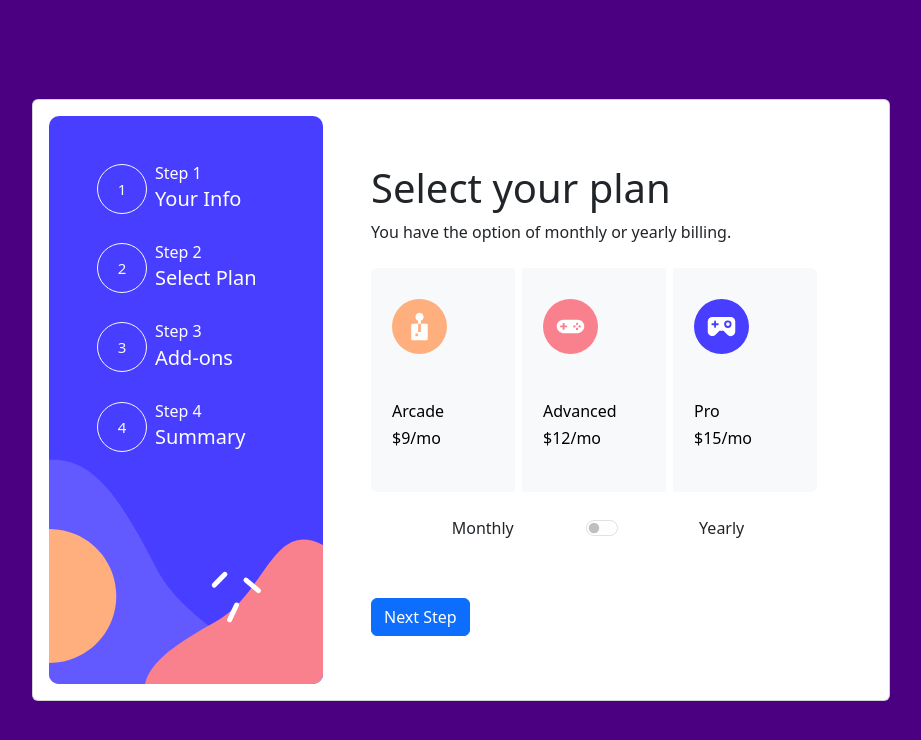
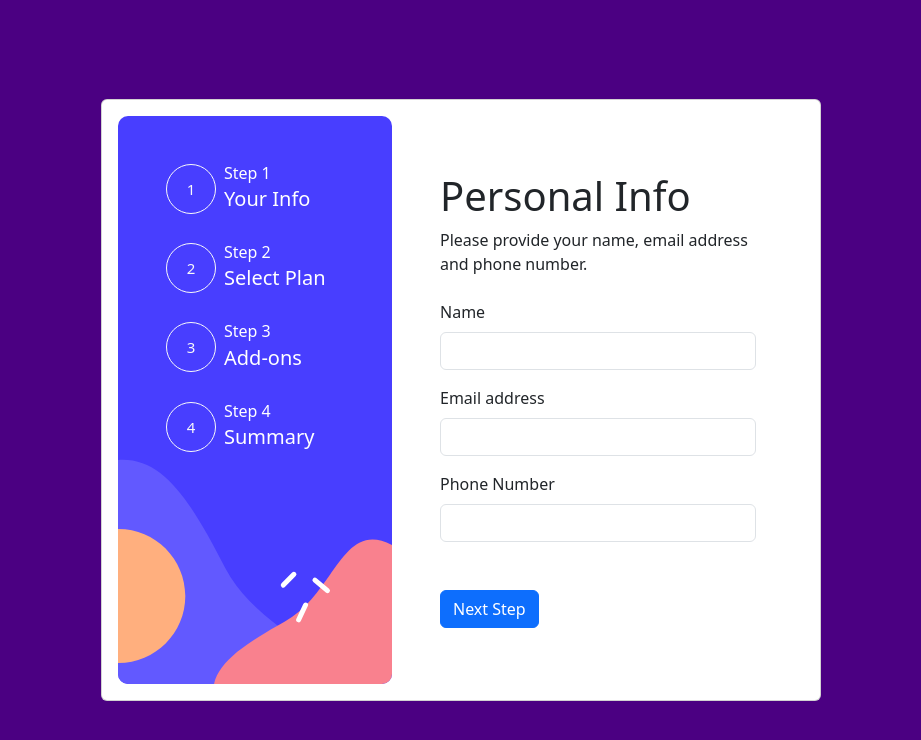
Before and after one commit to Th0masCat/plan-form-frontend, a React (Vite) app: page /plan in a window 1280 px wide. Shown: the top 740 px of the page, without its empty margins (179-1100 px from the left). Built offline with nearby package versions, Linux system fonts and the light colour scheme.

Commit message:
added switch logic and animations

```diff
--- a/src/app.css
+++ /dev/null
@@ -1,5 +0,0 @@
-.card {
-     transition: max-width 0.5s, min-width 0.5s;
-     max-width: 55rem;
-    min-width: 40rem;
-}
--- a/src/components/MainPage.jsx
+++ b/src/components/MainPage.jsx
@@ -1,8 +1,10 @@
-import { useNavigate } from 'react-router-dom'
-import { useState } from 'react'
-import { Route, Routes } from 'react-router-dom'
+import { useNavigate, Route, Routes } from 'react-router-dom';
+import { useEffect, useState } from 'react';
 import axios from 'axios'
 import { useRecoilValue } from "recoil";
+
+//Styles
+import "./plan.css";
 
 //Components
 import Sidebar from './Sidebar'
@@ -15,23 +17,19 @@ import SummaryPage from './SummaryPage'
 import { PageContext } from '../context/PageContext'
 import { registerFormState } from "../atoms/registerForms";
 
-
 function MainPage() {
     //Navigation Bar logic
-    const links = ['/', '/plan', '/addons', '/summary']
-    const totalPages = links.length;
+    const totalPages = 4;
 
     const [currentPage, setCurrentPage] = useState(1);
-    const nav = useNavigate();
 
     const goToNextPage = () => {
         setCurrentPage((page) => page + 1);
-        nav(links[currentPage])
+
     };
 
     const goToPreviousPage = () => {
         setCurrentPage((page) => page - 1);
-        nav(links[currentPage - 2])
     };
 
     //Form Submission
@@ -72,23 +70,52 @@ function MainPage() {
             })
     }
 
+    //Card Width
+    const [cardWidth, setCardWidth] = useState('45rem');
+
+    useEffect(() => {
+        if (currentPage === 1) {
+            setCardWidth('45rem');
+        }
+        else if (currentPage === 2) {
+            setCardWidth('53rem');
+        }
+        else if (currentPage === 3) {
+            setCardWidth('48rem');
+        }
+        else if (currentPage === 4) {
+            setCardWidth('50rem');
+        }
+    }, [currentPage])
+
+    //Page Change
+    const handlePageChange = (page) => {
+        if (page === 1) {
+            return <DetailsForm />
+        }
+        else if (page === 2) {
+            return <PlanDetails />
+        }
+        else if (page === 3) {
+            return <AddOnsPage />
+        }
+        else if (page === 4) {
+            return <SummaryPage cost={totalCost} handleFormSubmit={handleFormSubmit} />
+        }
+    }
+
 
     return (
         //Context for navigation bar
         <PageContext.Provider value={{ currentPage, setCurrentPage }}>
             {/* Card Body */}
-            <div className="card pe-5" >
+            <div className="card pe-5" style={{ width: cardWidth }}>
                 <div className="card-body ps-3 d-flex align-items-center ">
                     <Sidebar />
-                    <div className='ms-5'>
-                        {/* Routes */}
-                        <Routes>
-                            <Route path='/' element={<DetailsForm />} />
-                            <Route path='/plan' element={<PlanDetails />} />
-                            <Route path='/addons' element={<AddOnsPage />} />
-                            <Route path='/summary' element={<SummaryPage cost={totalCost} />} />
-                        </Routes>
-
+                    <div className='ms-5 w-100'>
+                        {
+                            handlePageChange(currentPage)
+                        }
                         {/* Navigation Bar */}
                         <div className="d-flex mt-5 justify-content-between w-100 ">
                             {
@@ -111,7 +138,6 @@ function MainPage() {
                     </div>
 
                     {console.log(currentPage)}
-                    {console.log(links[currentPage])}
 
                 </div>
             </div>
--- a/src/components/PlanCard.jsx
+++ b/src/components/PlanCard.jsx
@@ -6,9 +6,9 @@ function PlanCard(props) {
     const [form, setForm] = useRecoilState(registerFormState);
 
     return (
-        <label className="btn btn-light me-2" htmlFor={props.title} style={{ width: "9rem", height: "14rem" }}>
+        <label className={`btn btn-light me-2 d-flex align-items-center p-3 ${form.plan_name == props.id?"active":""}`} htmlFor={props.title}>
             <input onChange={e=>setForm({...form, plan_name:props.id})}  type="radio" name="options" id={props.title} style={{ visibility: "hidden" }} />
-            <div className="d-flex flex-column align-items-start ms-2">
+            <div className="d-flex flex-column w-100">
                 <img src={props.image} className="w-50 mb-5" alt="..." />
                 <div>
                     <h6 className="text-start">{props.title}</h6>
@@ -16,7 +16,6 @@ function PlanCard(props) {
                 </div>
             </div>
         </label>
-
     )
 
 }
--- a/src/components/PlanDetails.jsx
+++ b/src/components/PlanDetails.jsx
@@ -9,11 +9,11 @@ function PlanDetails() {
     const [form, setForm] = useRecoilState(registerFormState);
 
     return (
-        <>
+        <div>
             <h1 className="fs-1 mb-2">Select your plan</h1>
             <p className="mb-4"> You have the option of monthly or yearly billing.
             </p>
-            <div className="btn-group" data-bs-toggle="buttons">
+            <div className="btn-group w-100" data-bs-toggle="buttons">
                 <PlanCard id="1" title='Arcade' price={form.plan_duration_is_monthly ? '$9/mo' : '$90/yr'} image={arcadeImage} />
                 <PlanCard id="2" title='Advanced' price={form.plan_duration_is_monthly ? '$12/mo' : '$120/yr'} image={advancedImage} />
                 <PlanCard id="3" title='Pro' price={form.plan_duration_is_monthly ? '$15/mo' : '$150/yr'} image={proImage} />
@@ -27,7 +27,7 @@ function PlanDetails() {
                 </div>
                 <div className="text-lighter">Yearly</div>
             </div>
-        </>
+        </div>
     );
 }
 
--- a/src/components/Sidebar.jsx
+++ b/src/components/Sidebar.jsx
@@ -8,7 +8,7 @@ function Sidebar() {
     const {setCurrentPage} = useContext(PageContext);
     return (
         <div className='position-relative'>
-            <img src={sideBarImage} alt="sideBar" className="img-fluid"/>
+            <img src={sideBarImage} alt="sideBar" className="img"/>
             <div className='position-absolute ps-5 pt-5 top-0 text-white'>
                 <SidebarText change={()=>{setCurrentPage(1)}} text="Your Info" number="1" path="/"/>
                 <SidebarText change={()=>{setCurrentPage(2)}} text="Select Plan" number="2" path="/plan"/>
--- a/src/components/SidebarText.jsx
+++ b/src/components/SidebarText.jsx
@@ -6,11 +6,9 @@ function SidebarText(props) {
     return (
         <div className='d-flex align-items-stretch justify-content-start'>
             <div>
-                <Link to={props.path}>
-                    <button onClick={props.change} type='button' className='btn btn-outline-light me-2 circular-button text-decoration-none'>
-                        {props.number}
-                    </button>
-                </Link>
+                <button onClick={props.change} type='button' className='btn btn-outline-light me-2 circular-button text-decoration-none'>
+                    {props.number}
+                </button>
             </div>
             <div className="mb-4">
                 <h6 className='fw-light fs-6 p-0 mb-1'>Step {props.number}</h6>
--- a/src/components/SummaryPage.jsx
+++ b/src/components/SummaryPage.jsx
@@ -1,9 +1,7 @@
 
-import { useRecoilState } from "recoil";
+import { useRecoilValue } from "recoil";
 import { registerFormState } from "../atoms/registerForms";
-import { Link, useNavigate } from "react-router-dom";
 import { useContext } from "react";
-
 import { PageContext } from "../context/PageContext";
 
 const PlanName = {
@@ -15,8 +13,8 @@ const PlanName = {
 function SummaryPage(props) {
 
     const { setCurrentPage } = useContext(PageContext);
-    const [form, setForm] = useRecoilState(registerFormState);
-    const nav = useNavigate()
+    const form = useRecoilValue(registerFormState);
+
     const list = props.cost.add_ons.map((item) => {
         return (
             <tr key={item}>
@@ -39,7 +37,7 @@ function SummaryPage(props) {
                     <thead>
                         <tr key={1}>
                             <th scope="col">{PlanName[form.plan_name]} {form.plan_duration_is_monthly ? <>(Monthly)</> : <>(Yearly)</>}
-                                <br /><Link to='/plan' onClick={() => setCurrentPage(2)}>Change</Link>
+                                <br /><a onClick={() => setCurrentPage(2)}>Change</a>
                             </th>
 
                             <td scope="col" align="right" style={{ verticalAlign: "middle" }}>${props.cost.plan_cost}/mo</td>
@@ -51,7 +49,6 @@ function SummaryPage(props) {
                     <p>Total(per {form.plan_duration_is_monthly ? <>month</> : <>year</>})</p>
                     <p>+${props.cost.total_cost}/mo</p>
                 </div>
-
             </div>
         </div>
     );
--- /dev/null
+++ b/src/components/plan.css
@@ -0,0 +1,3 @@
+.card {
+     transition: width 1s;
+}
--- a/src/main.jsx
+++ b/src/main.jsx
@@ -5,8 +5,6 @@ import { BrowserRouter } from 'react-router-dom'
 
 ReactDOM.createRoot(document.getElementById('root')).render(
   <React.StrictMode>
-    <BrowserRouter>
       <App />
-    </BrowserRouter>
   </React.StrictMode>,
 )
```
Also changed, not shown: src/index.css (deleted).
